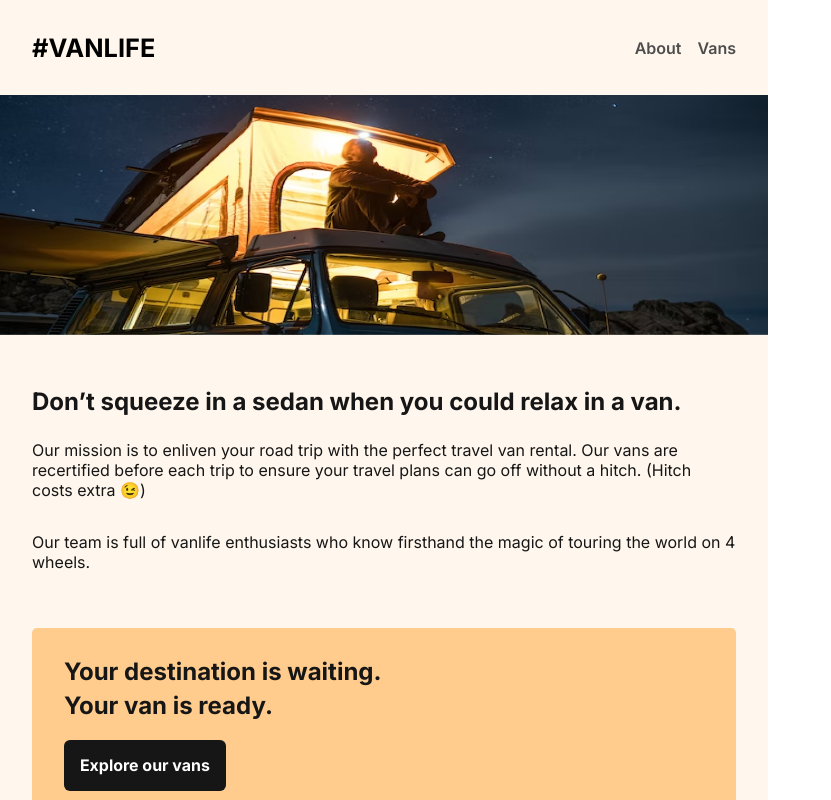
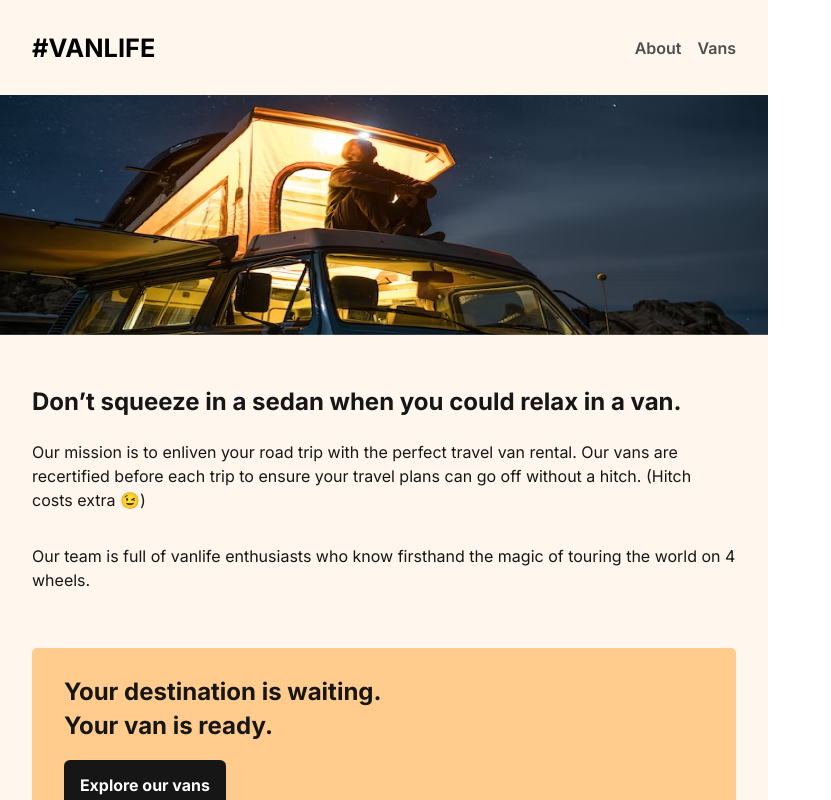
Before and after one commit to adharshko-369z/-VanLife, a React (Vite) app: page /about in a window 1280 px wide. Shown: the top 800 px of the page, without its empty margins (0-831 px from the left). Built offline with nearby package versions, Linux system fonts and the light colour scheme.

Commit message:
homepage background image fixing bug 1 and add line heights for paragraphs

```diff
--- a/src/index.css
+++ b/src/index.css
@@ -1,3 +1,4 @@
+
 body{
     margin: 0;
     font-family: "Inter", sans-serif;
@@ -52,7 +53,7 @@ header > a,
 /* homepage */
 
 .home-page{
-    background-image: linear-gradient(rgba(0, 0, 0, 0.46), rgba(0, 0, 0, 0.46)), url(./src/assets/image-54.png);
+    background-image: linear-gradient(rgba(0, 0, 0, 0.46), rgba(0, 0, 0, 0.46)), url(../src/assets/image-54.png);
     background-color: black;
     background-size: cover;
     background-position: center;
@@ -71,6 +72,7 @@ header > a,
 
 .home-page > .home-paragraph{
     padding: .5em 0 2em;
+    line-height: 1.5;
 }
 
 /* about-page */
@@ -95,6 +97,7 @@ header > a,
 
 .about-paragraph{
     padding: .5em 0 ;
+    line-height: 1.5;
 }
 
 .about-text-contanier > .card{
```
